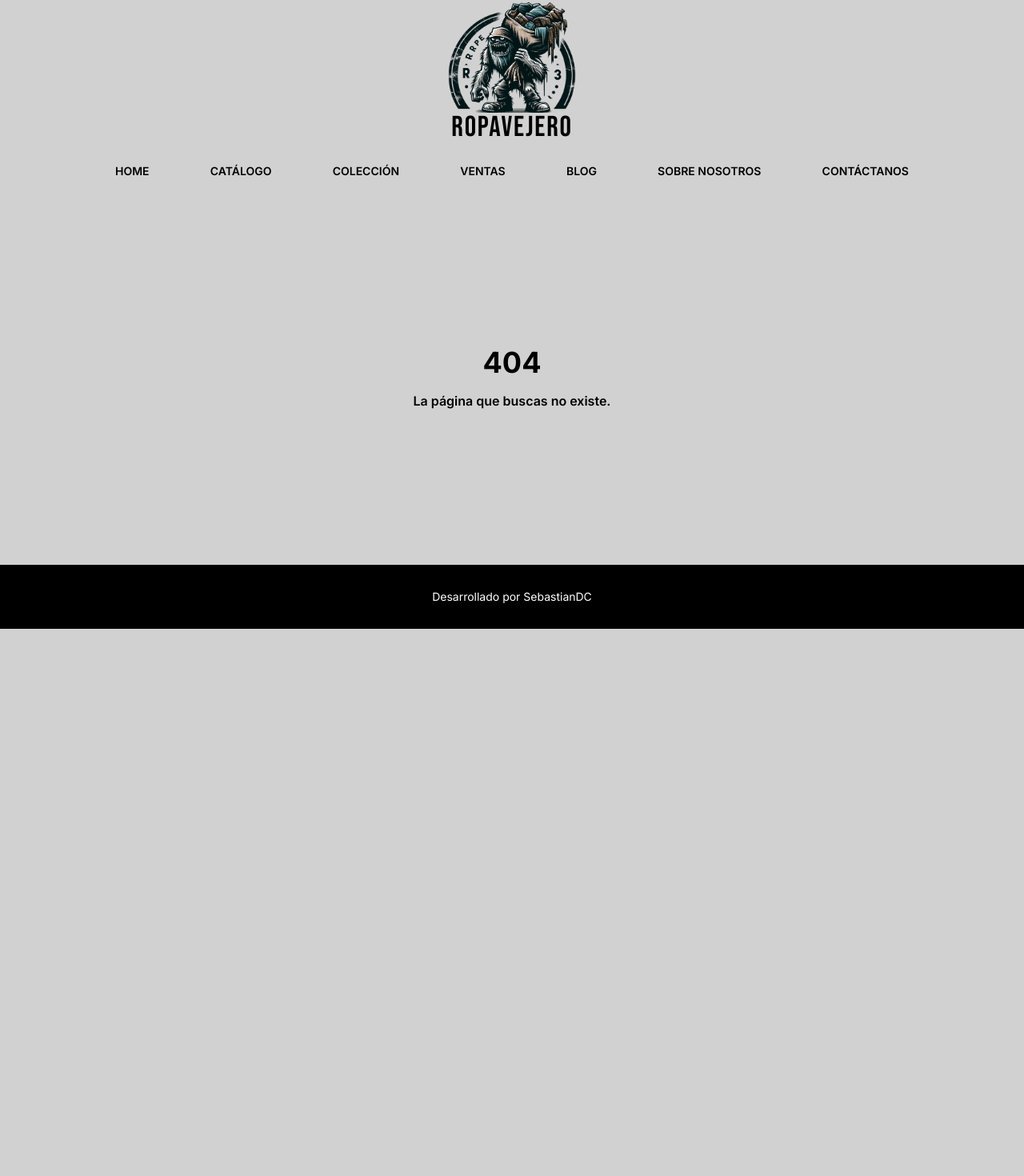
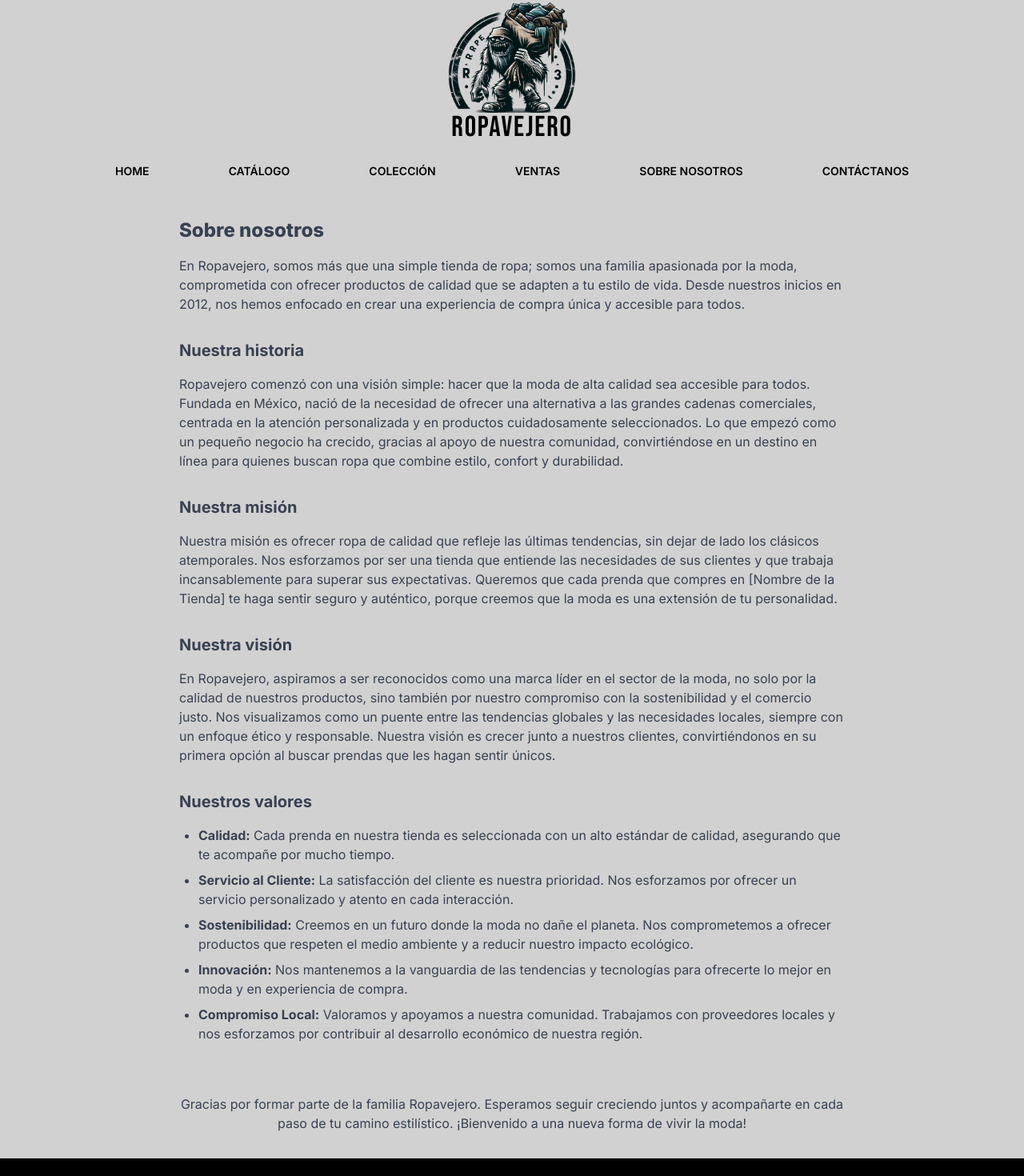
Before and after one commit to sebasdex/ropavejero-next, a Next.js app: page /about in a window 1280 px wide. Before the commit this address had no page. Shown: the part 60-1530 px from the top of the page at 80% size. Before the commit the page ends 846 px from the top, so only its background shows below. Built offline with nearby package versions, Linux system fonts and the light colour scheme.

Commit message:
add about page

```diff
--- /dev/null
+++ b/src/app/about/page.tsx
@@ -0,0 +1,99 @@
+import React from "react";
+
+function page() {
+  return (
+    <main className="text-gray-700 p-8 flex flex-col gap-8 max-w-4xl mx-auto">
+      <section>
+        <h1 className="text-2xl font-extrabold mb-4">Sobre nosotros</h1>
+        <p>
+          En Ropavejero, somos más que una simple tienda de ropa; somos una
+          familia apasionada por la moda, comprometida con ofrecer productos de
+          calidad que se adapten a tu estilo de vida. Desde nuestros inicios en
+          2012, nos hemos enfocado en crear una experiencia de compra única y
+          accesible para todos.
+        </p>
+      </section>
+
+      <section>
+        <h2 className="text-xl font-bold mb-4">Nuestra historia</h2>
+        <p>
+          Ropavejero comenzó con una visión simple: hacer que la moda de alta
+          calidad sea accesible para todos. Fundada en México, nació de la
+          necesidad de ofrecer una alternativa a las grandes cadenas
+          comerciales, centrada en la atención personalizada y en productos
+          cuidadosamente seleccionados. Lo que empezó como un pequeño negocio ha
+          crecido, gracias al apoyo de nuestra comunidad, convirtiéndose en un
+          destino en línea para quienes buscan ropa que combine estilo, confort
+          y durabilidad.
+        </p>
+      </section>
+
+      <section>
+        <h2 className="text-xl font-bold mb-4">Nuestra misión</h2>
+        <p>
+          Nuestra misión es ofrecer ropa de calidad que refleje las últimas
+          tendencias, sin dejar de lado los clásicos atemporales. Nos esforzamos
+          por ser una tienda que entiende las necesidades de sus clientes y que
+          trabaja incansablemente para superar sus expectativas. Queremos que
+          cada prenda que compres en [Nombre de la Tienda] te haga sentir seguro
+          y auténtico, porque creemos que la moda es una extensión de tu
+          personalidad.
+        </p>
+      </section>
+
+      <section>
+        <h2 className="text-xl font-bold mb-4">Nuestra visión</h2>
+        <p>
+          En Ropavejero, aspiramos a ser reconocidos como una marca líder en el
+          sector de la moda, no solo por la calidad de nuestros productos, sino
+          también por nuestro compromiso con la sostenibilidad y el comercio
+          justo. Nos visualizamos como un puente entre las tendencias globales y
+          las necesidades locales, siempre con un enfoque ético y responsable.
+          Nuestra visión es crecer junto a nuestros clientes, convirtiéndonos en
+          su primera opción al buscar prendas que les hagan sentir únicos.
+        </p>
+      </section>
+
+      <section>
+        <h2 className="text-xl font-bold mb-4">Nuestros valores</h2>
+        <ul className="list-disc pl-6 space-y-2">
+          <li>
+            <strong>Calidad:</strong> Cada prenda en nuestra tienda es
+            seleccionada con un alto estándar de calidad, asegurando que te
+            acompañe por mucho tiempo.
+          </li>
+          <li>
+            <strong>Servicio al Cliente:</strong> La satisfacción del cliente es
+            nuestra prioridad. Nos esforzamos por ofrecer un servicio
+            personalizado y atento en cada interacción.
+          </li>
+          <li>
+            <strong>Sostenibilidad:</strong> Creemos en un futuro donde la moda
+            no dañe el planeta. Nos comprometemos a ofrecer productos que
+            respeten el medio ambiente y a reducir nuestro impacto ecológico.
+          </li>
+          <li>
+            <strong>Innovación:</strong> Nos mantenemos a la vanguardia de las
+            tendencias y tecnologías para ofrecerte lo mejor en moda y en
+            experiencia de compra.
+          </li>
+          <li>
+            <strong>Compromiso Local:</strong> Valoramos y apoyamos a nuestra
+            comunidad. Trabajamos con proveedores locales y nos esforzamos por
+            contribuir al desarrollo económico de nuestra región.
+          </li>
+        </ul>
+      </section>
+
+      <footer className="mt-8">
+        <p className="text-center">
+          Gracias por formar parte de la familia Ropavejero. Esperamos seguir
+          creciendo juntos y acompañarte en cada paso de tu camino estilístico.
+          ¡Bienvenido a una nueva forma de vivir la moda!
+        </p>
+      </footer>
+    </main>
+  );
+}
+
+export default page;
--- a/src/components/CatalogMenu.tsx
+++ b/src/components/CatalogMenu.tsx
@@ -8,11 +8,7 @@ function CatalogMenu() {
           .sort(() => Math.random() - 0.5)
           .slice(0, 4)
           .map((item) => (
-            <li
-              key={item.id}
-              className="w-60 h-40 p-1"
-              onClick={() => console.log(item)}
-            >
+            <li key={item.id} className="w-60 h-40 p-1">
               <img
                 src={item.image}
                 alt=""
@@ -27,7 +23,9 @@ function CatalogMenu() {
             key={item.id}
             className="capitalize text-gray-500 font-normal text-sm px-2 h-fit"
           >
-            <Link href={item.link}>{item.name}</Link>
+            <Link href={item.link} className="hover:text-black">
+              {item.name}
+            </Link>
           </li>
         ))}
       </ul>
--- a/src/components/MenuLogo.tsx
+++ b/src/components/MenuLogo.tsx
@@ -65,9 +65,9 @@ function MenuLogo() {
           <Link href="/sales" className="hover:text-gray-600">
             <li>Ventas</li>
           </Link>
-          <Link href="/blog" className="hover:text-gray-600">
+          {/* <Link href="/blog" className="hover:text-gray-600">
             <li>Blog</li>
-          </Link>
+          </Link> */}
           <Link href="/about" className="hover:text-gray-600">
             <li>Sobre nosotros</li>
           </Link>
```
